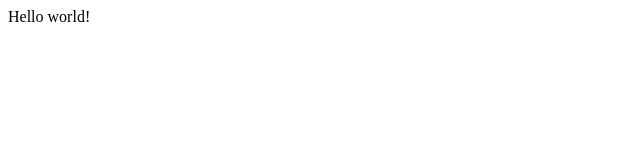
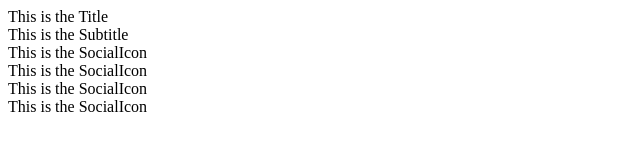
Before and after one commit to kyrelldixon/designer-recruitment, a Gatsby site: page / in a window 1280 px wide. Shown: the whole page, without its empty margins (0-640 px from the left). Built offline with nearby package versions, Linux system fonts and the light colour scheme; Gatsby itself is replaced by a stand-in of ours.

Commit message:
Add basic html

```diff
--- /dev/null
+++ b/src/components/floating-container.js
@@ -0,0 +1,17 @@
+import React from "react"
+import Title from "./title"
+import Subtitle from "./subtitle"
+import SocialIcon from "./social-icon"
+
+const FloatingContainer = () => (
+  <div>
+    <Title />
+    <Subtitle />
+    <SocialIcon />
+    <SocialIcon />
+    <SocialIcon />
+    <SocialIcon />
+  </div>
+)
+
+export default FloatingContainer
--- /dev/null
+++ b/src/components/layout.js
@@ -0,0 +1,7 @@
+import React from "react"
+
+const Layout = ({ children }) => (
+  <div>{children}</div>
+)
+
+export default Layout
--- /dev/null
+++ b/src/components/social-icon.js
@@ -0,0 +1,7 @@
+import React from "react"
+
+const SocialIcon = () => (
+  <div>This is the SocialIcon</div>
+)
+
+export default SocialIcon
--- /dev/null
+++ b/src/components/subtitle.js
@@ -0,0 +1,7 @@
+import React from "react"
+
+const Subtitle = () => (
+  <div>This is the Subtitle</div>
+)
+
+export default Subtitle
--- /dev/null
+++ b/src/components/title.js
@@ -0,0 +1,7 @@
+import React from "react"
+
+const Title = () => (
+  <div>This is the Title</div>
+)
+
+export default Title
--- a/src/pages/index.js
+++ b/src/pages/index.js
@@ -1,3 +1,9 @@
 import React from "react"
+import Layout from "../components/layout"
+import FloatingContainer from "../components/floating-container";
 
-export default () => <div>Hello world!</div>
+export default () => (
+  <Layout>
+    <FloatingContainer />
+  </Layout>
+)
```
